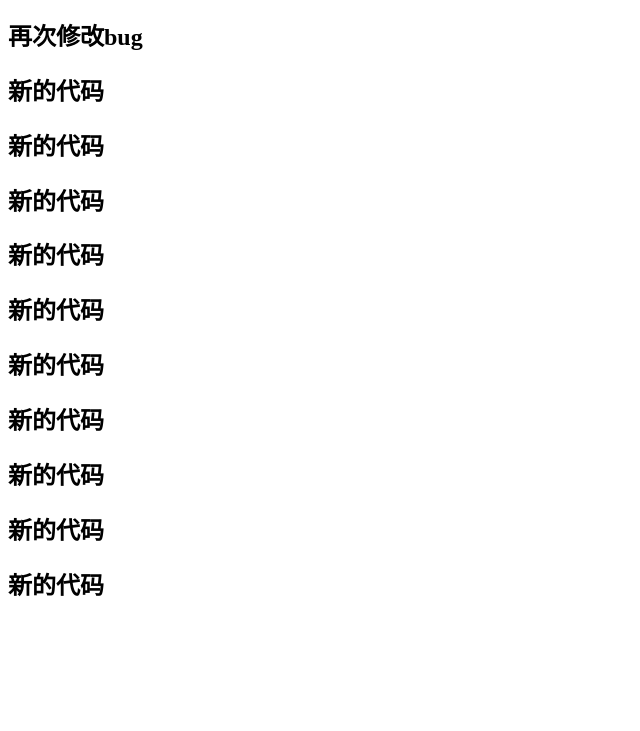
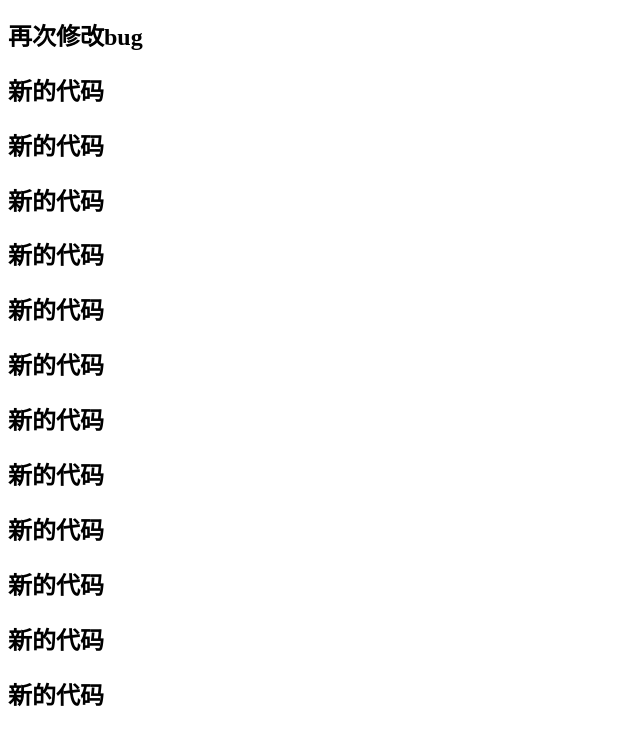
Before and after one commit to zhongjicaiji/git-course, a plain HTML site: page index.html in a window 1280 px wide. Shown: the part 127-858 px from the top of the page, without its empty margins (0-640 px from the left). Before the commit the page ends 800 px from the top, so only its background shows below. Drawn offline with Linux system fonts and the light colour scheme.

Commit message:
分支之后提交

```diff
--- a/index.html
+++ b/index.html
@@ -19,6 +19,8 @@
     <h2>新的代码</h2>
     <h2>新的代码</h2>
     <h2>新的代码</h2>
+    <h2>新的代码</h2>
+    <h2>新的代码</h2>
 
 </body>
 </html>
```
